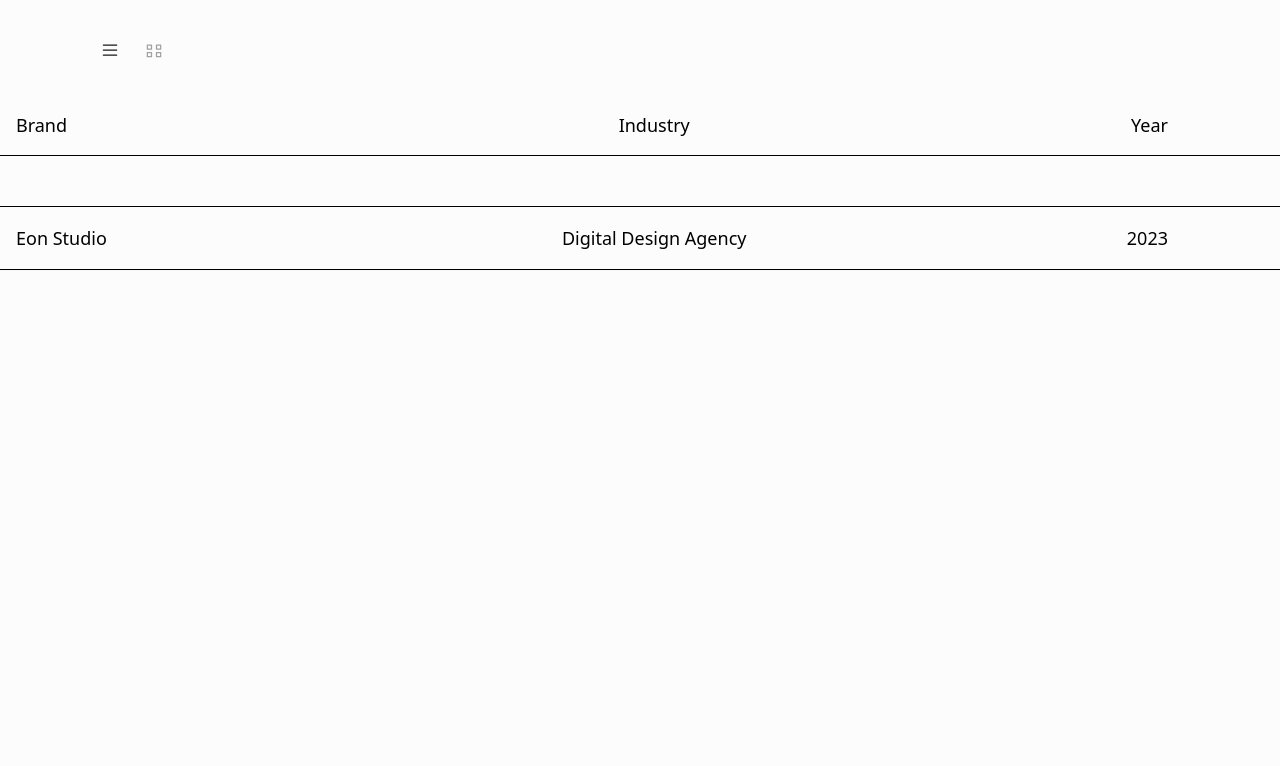
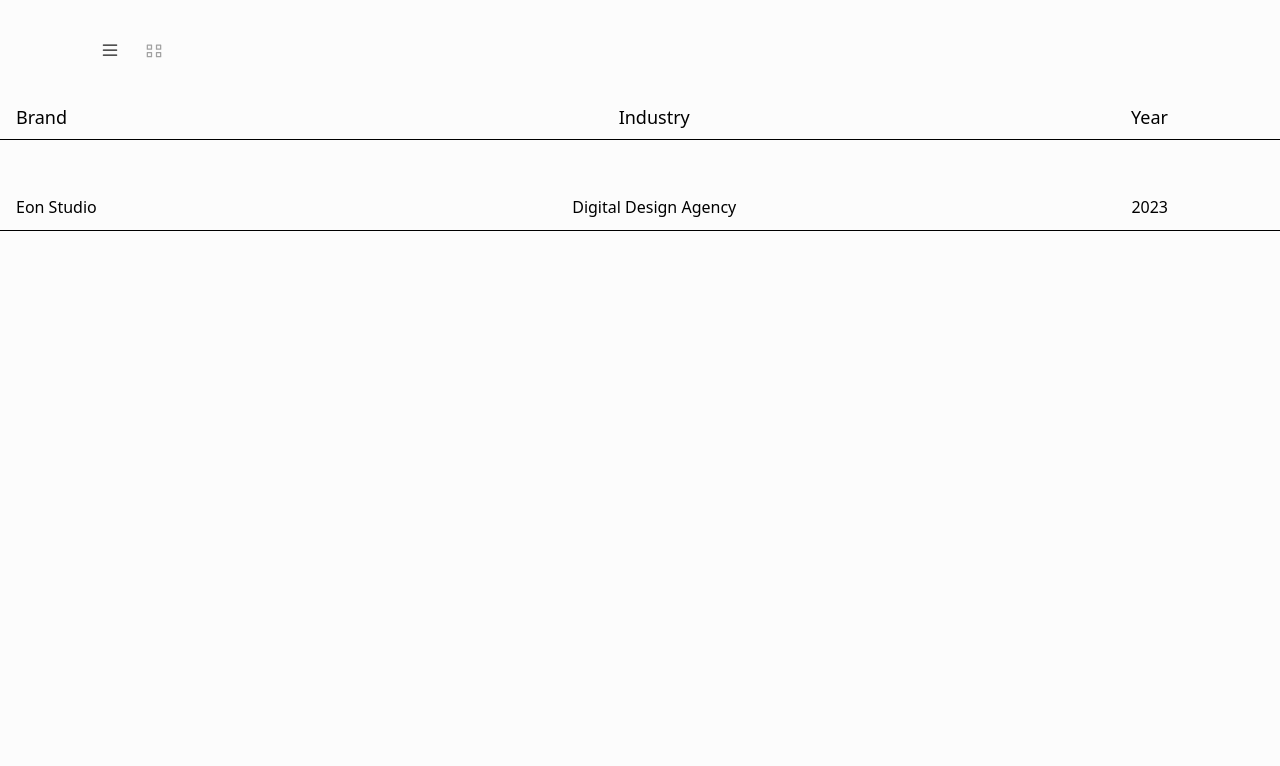
Before and after one commit to PriyaGupta30302/animation-component, a Next.js app: page / in a window 1280 px wide. Shown: the part 2554-3320 px from the top of the page. Built offline with nearby package versions, Linux system fonts and the light colour scheme.

Commit message:
refactor: adjust header sizing and animation logic for improved vertical spacing and stack transitions

```diff
--- a/src/components/SelectedWork.tsx
+++ b/src/components/SelectedWork.tsx
@@ -83,7 +83,7 @@
       </div>
 
       {/* Column Titles Bar */}
-      <div className="w-full border-b border-black p-4 bg-[#fcfcfc] sticky top-0 z-50">
+      <div className="w-full border-b border-black py-2 px-4 bg-[#fcfcfc] sticky top-0 z-50">
         <div className="grid grid-cols-[1.5fr_2fr_1fr_80px] gap-4 w-full text-[18px] text-black font-sans font-medium">
           <span>Brand</span>
           <span className="text-center">Industry</span>
@@ -98,7 +98,7 @@
         <div className="absolute inset-0 pointer-events-none">
           <div className="sticky top-0 h-screen w-full overflow-hidden">
             {PROJECTS.map((project, index) => {
-              const headerHeight = 50;
+              const headerHeight = 44;
               const stickyTop = (index + 1) * headerHeight;
               const headerZIndex = 50 - index;
               const imageZIndex = 40 - index;
@@ -112,21 +112,21 @@
                       top: `${stickyTop}px`,
                       zIndex: headerZIndex,
                     }}
-                    className="project-header w-full bg-[#fcfcfc] border-t border-[#dddddd] border-b border-black p-4 shadow-[0_1px_0_rgba(0,0,0,0.02)] pointer-events-auto"
+                    className="project-header w-full bg-[#fcfcfc] border-b border-black py-2 px-4 pointer-events-auto"
                   >
                     <div className="grid grid-cols-[1.5fr_2fr_1fr_80px] gap-4 items-center w-full">
                       {/* Brand */}
-                      <span className="text-[18px] font-normal text-black font-sans">
+                      <span className="text-[16px] font-normal text-black font-sans">
                         {project.brand}
                       </span>
 
                       {/* Industry */}
-                      <span className="text-center text-[18px] font-normal text-black font-sans">
+                      <span className="text-center text-[16px] font-normal text-black font-sans">
                         {project.industry}
                       </span>
 
                       {/* Year */}
-                      <span className="text-right text-[18px] font-normal text-black font-sans">
+                      <span className="text-right text-[16px] font-normal text-black font-sans">
                         {project.year}
                       </span>
 
@@ -152,7 +152,7 @@
                       top: `${stickyTop + headerHeight}px`,
                       zIndex: imageZIndex,
                     }}
-                    className="project-image-wrapper w-full h-[350px] md:h-[600px] overflow-hidden bg-[#eeeeee] shadow-sm ml-0 mr-auto pointer-events-auto"
+                    className="project-image-wrapper w-full overflow-hidden bg-[#eeeeee] shadow-sm ml-0 mr-auto pointer-events-auto"
                   >
                     <img
                       src={project.image}
@@ -168,9 +168,8 @@
                       top: `${stickyTop + headerHeight + 236}px`,
                       zIndex: imageZIndex + 1,
                     }}
-                    className={`project-btn-wrapper w-full flex items-center ${
-                      index % 2 === 0 ? 'justify-start' : 'justify-end'
-                    } px-6 md:px-12 lg:px-24 pointer-events-none`}
+                    className={`project-btn-wrapper w-full flex items-center ${index % 2 === 0 ? 'justify-start' : 'justify-end'
+                      } px-6 md:px-12 lg:px-24 pointer-events-none`}
                   >
                     <div
                       className="view-project-btn w-24 h-24 md:w-32 md:h-32 rounded-full border border-neutral-200/60 bg-white shadow-md flex items-center justify-center cursor-pointer group hover:scale-105 hover:border-neutral-900 transition-all duration-300 pointer-events-auto"
@@ -192,9 +191,8 @@
             <div key={project.id} className="contents">
               {/* Card Main Body spacer (purely for ScrollTrigger height tracking) */}
               <div
-                className={`project-card w-full py-0 bg-transparent relative border-b border-transparent ${
-                  index === 0 ? 'min-h-[35vh]' : 'min-h-[120vh]'
-                }`}
+                className={`project-card w-full py-0 bg-transparent relative border-b border-transparent ${index === 0 ? 'min-h-[35vh]' : 'min-h-[120vh]'
+                  }`}
               />
             </div>
           );
--- a/src/components/SelectedWorkAnimation.ts
+++ b/src/components/SelectedWorkAnimation.ts
@@ -29,10 +29,10 @@
     // Set initial states
     wrappers.forEach((wrapper: any, idx: number) => {
       if (wrapper) {
-        const H = wrapper.offsetHeight || 600;
-        const headerHeight = 50;
+        const headerHeight = 44;
         const stickyTop = (idx + 1) * headerHeight;
         const Y = stickyTop + headerHeight;
+        const H = window.innerHeight - Y; // Fill remaining viewport below stacked headers
 
         gsap.set(wrapper, {
           width: '0%',
@@ -44,10 +44,10 @@
           marginRight: 'auto',
         });
 
-        // Initialize header to bottom edge of active slot
+        // Initialize header: card 0 at its stickyTop, future cards hidden just below viewport
         if (headers[idx]) {
           gsap.set(headers[idx], {
-            top: idx === 0 ? `${stickyTop}px` : `${Y + H - headerHeight}px`,
+            top: idx === 0 ? `${stickyTop}px` : `${window.innerHeight + 1}px`,
           });
         }
       }
@@ -69,10 +69,10 @@
 
       if (!wrapper) continue;
 
-      const headerHeight = 50;
+      const headerHeight = 44;
       const stickyTop = (i + 1) * headerHeight;
       const Y = stickyTop + headerHeight;
-      const H = wrapper.offsetHeight || 600;
+      const H = window.innerHeight - Y; // Fill remaining viewport below stacked headers
 
       const tl = gsap.timeline({
         scrollTrigger: {
@@ -162,7 +162,11 @@
             top: `${stickyTop}px`,
             duration: 0.8,
             ease: 'none',
-          }, 0.1);
+          }, 0.1)
+          // While floating in (crossover) → light gray border
+          .set(headers[i], { borderBottomColor: '#dddddd' }, 0.1)
+          // Once settled into the stack → back to black
+          .set(headers[i], { borderBottomColor: '#111111' }, 0.9);
         }
 
 
```
